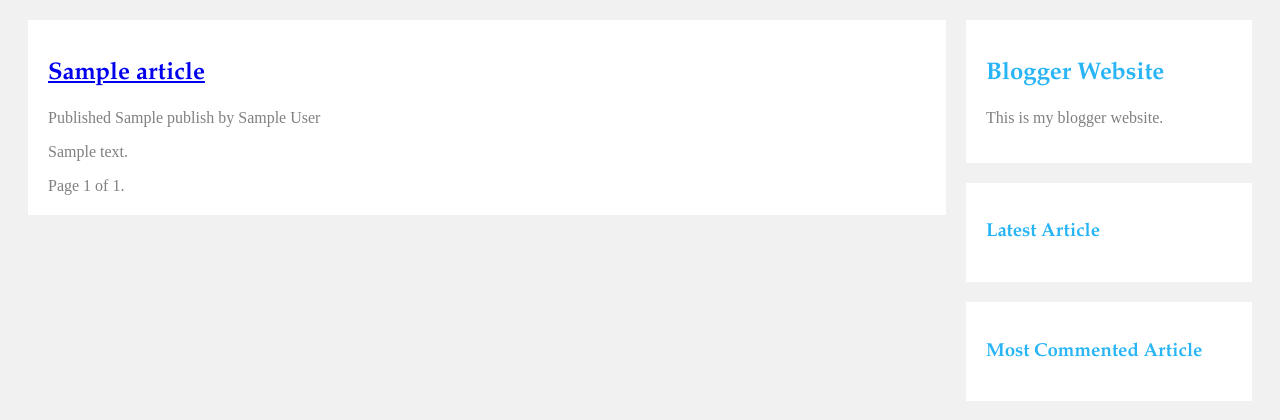
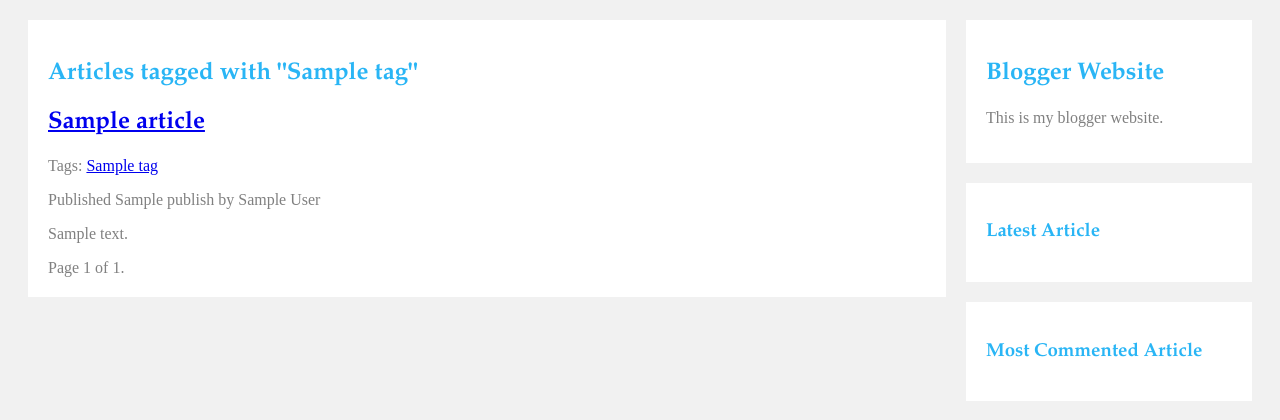
Before and after one commit to YoonJoon/blog_app, a Django app: template blog/templates/blog/list.html in a window 1280 px wide. Shown: the part 175-595 px from the top of the page. Run offline with Django 3.2, Linux system fonts and the light colour scheme; the template is opened without the code that fills it: most values are stand-ins (such as "Sample title", 1, 10 or a date in 2020).

Commit message:
Added tag functionality

```diff
--- a/blog/models.py
+++ b/blog/models.py
@@ -4,6 +4,7 @@ from django.db import models
 from django.utils import timezone
 from django.contrib.auth.models import User
 from django.urls import reverse
+from taggit.managers import TaggableManager
 
 # Create your models here.
 class ArticlePublishedManager(models.Manager):
@@ -33,6 +34,7 @@ class Article(models.Model):
                             )
     objects = models.Manager() #The default manager
     publishedArticles = ArticlePublishedManager() #The custom manager
+    tags = TaggableManager()
 
     class Meta:
         ordering = ['-publish']
--- a/blog/templates/blog/list.html
+++ b/blog/templates/blog/list.html
@@ -3,12 +3,26 @@
 {% block title %}Articles{% endblock %}
 
 {% block content %}
+
+    {% if tag %}
+            <h2>Articles tagged with "{{ tag.name }}"</h2>
+    {% endif %}
+
     {% for article in articles %}
         <h2>
             <a href="{{ article.get_canonical_url }}">
                 {{ article.title }}
             </a>
         </h2>
+        <p>
+            Tags:
+            {% for tag in article.tags.all %}
+                <a href="{% url "blog:list_of_articles_by_tag" tag.slug %}">
+                    {{ tag.name }}
+                </a>
+                {% if not forloop.last %}, {% endif %}
+            {% endfor %}
+        </p>
 
         <p>
             Published {{ article.publish }} by {{ article.author }}
--- a/blog/urls.py
+++ b/blog/urls.py
@@ -9,5 +9,6 @@ urlpatterns = [
     path('', views.list_of_articles, name='list_of_articles'),
     # path('<int:id>/', views.article_details, name='article_details')
     path('<int:year>/<int:month>/<int:day>/<slug:article>/', views.article_details, name='article_details'),
-    path('<int:article_id>/comment/', views.comment_for_article, name='comment_for_article')
+    path('<int:article_id>/comment/', views.comment_for_article, name='comment_for_article'),
+    path('tag/<slug:tag_slug>/', views.list_of_articles, name='list_of_articles_by_tag')
 ]
--- a/my_blog/settings.py
+++ b/my_blog/settings.py
@@ -38,6 +38,7 @@ INSTALLED_APPS = [
     'django.contrib.messages',
     'django.contrib.staticfiles',
     'blog.apps.BlogConfig',
+    'taggit',
 ]
 
 MIDDLEWARE = [
```
Also changed, not shown: blog/views.py (+8 -2 lines), blog/migrations/0004_article_tags.py (added).
